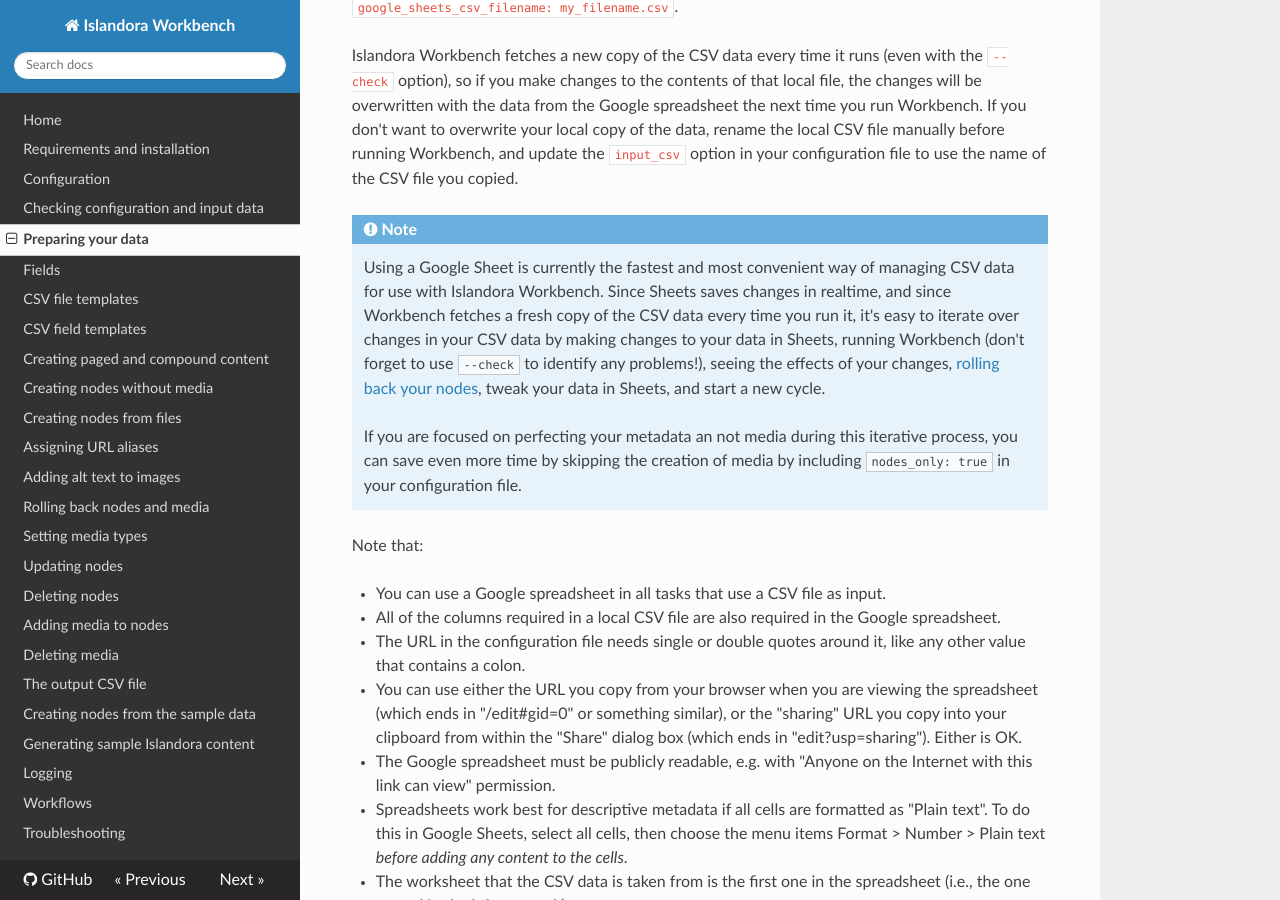
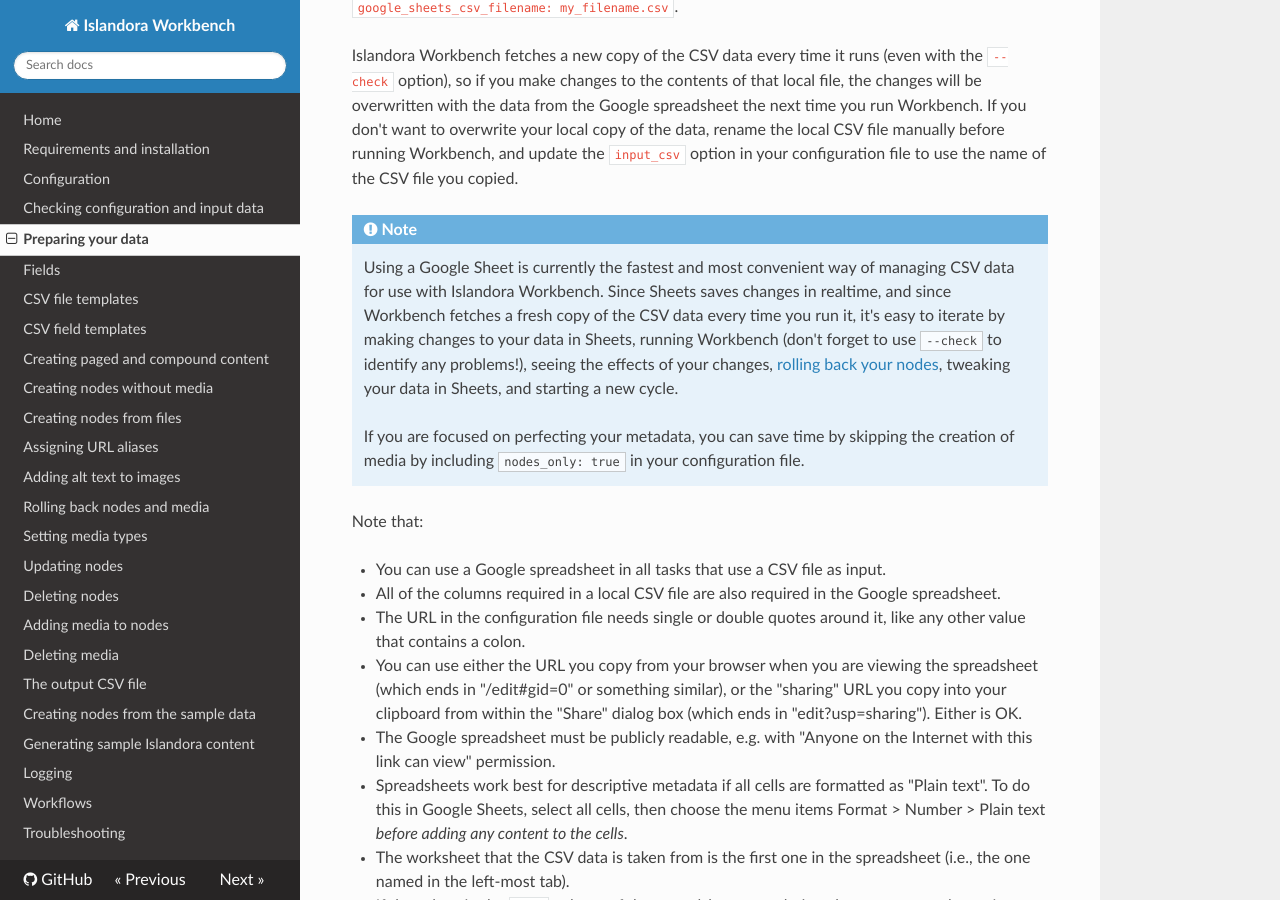
Before and after one commit to mjordan/islandora_workbench_docs, an MkDocs documentation site: the page built from docs/preparing_data.md, in a window 1280 px wide and 900 px high, scrolled down 3721 px. Built offline with MkDocs 1.6.1, drawn with Linux system fonts in a browser that asks for light colours; nearby versions of some CDN libraries; old or Windows-style settings are respelled for this version of MkDocs.

Commit message:
Updates to preparing data.

```diff
--- a/docs/preparing_data.md
+++ b/docs/preparing_data.md
@@ -172,9 +172,9 @@
 Islandora Workbench fetches a new copy of the CSV data every time it runs (even with the `--check` option), so if you make changes to the contents of that local file, the changes will be overwritten with the data from the Google spreadsheet the next time you run Workbench. If you don't want to overwrite your local copy of the data, rename the local CSV file manually before running Workbench, and update the `input_csv` option in your configuration file to use the name of the CSV file you copied.
 
 !!! note
-    Using a Google Sheet is currently the fastest and most convenient way of managing CSV data for use with Islandora Workbench. Since Sheets saves changes in realtime, and since Workbench fetches a fresh copy of the CSV data every time you run it, it's easy to iterate over changes in your CSV data by making changes to your data in Sheets, running Workbench (don't forget to use `--check` to identify any problems!), seeing the effects of your changes, [rolling back your nodes](/islandora_workbench_docs/rolling_back/), tweak your data in Sheets, and start a new cycle.
+    Using a Google Sheet is currently the fastest and most convenient way of managing CSV data for use with Islandora Workbench. Since Sheets saves changes in realtime, and since Workbench fetches a fresh copy of the CSV data every time you run it, it's easy to iterate by making changes to your data in Sheets, running Workbench (don't forget to use `--check` to identify any problems!), seeing the effects of your changes, [rolling back your nodes](/islandora_workbench_docs/rolling_back/), tweaking your data in Sheets, and starting a new cycle.
 
-    If you are focused on perfecting your metadata an not media during this iterative process, you can save even more time by skipping the creation of media by including `nodes_only: true` in your configuration file.
+    If you are focused on perfecting your metadata, you can save time by skipping the creation of media by including `nodes_only: true` in your configuration file.
 
 Note that:
 
```
Also changed, not shown: site/index.html, site/preparing_data/index.html.
